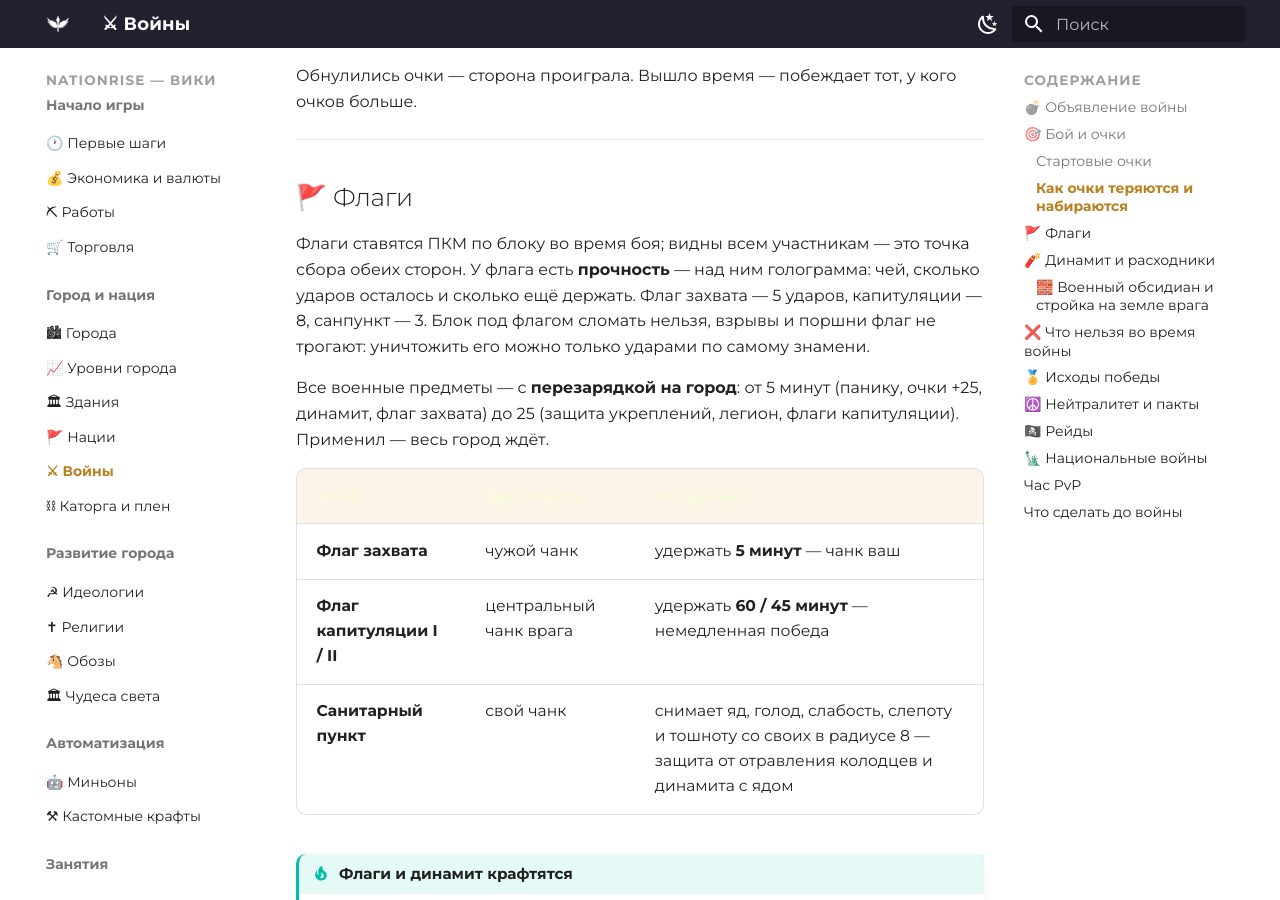
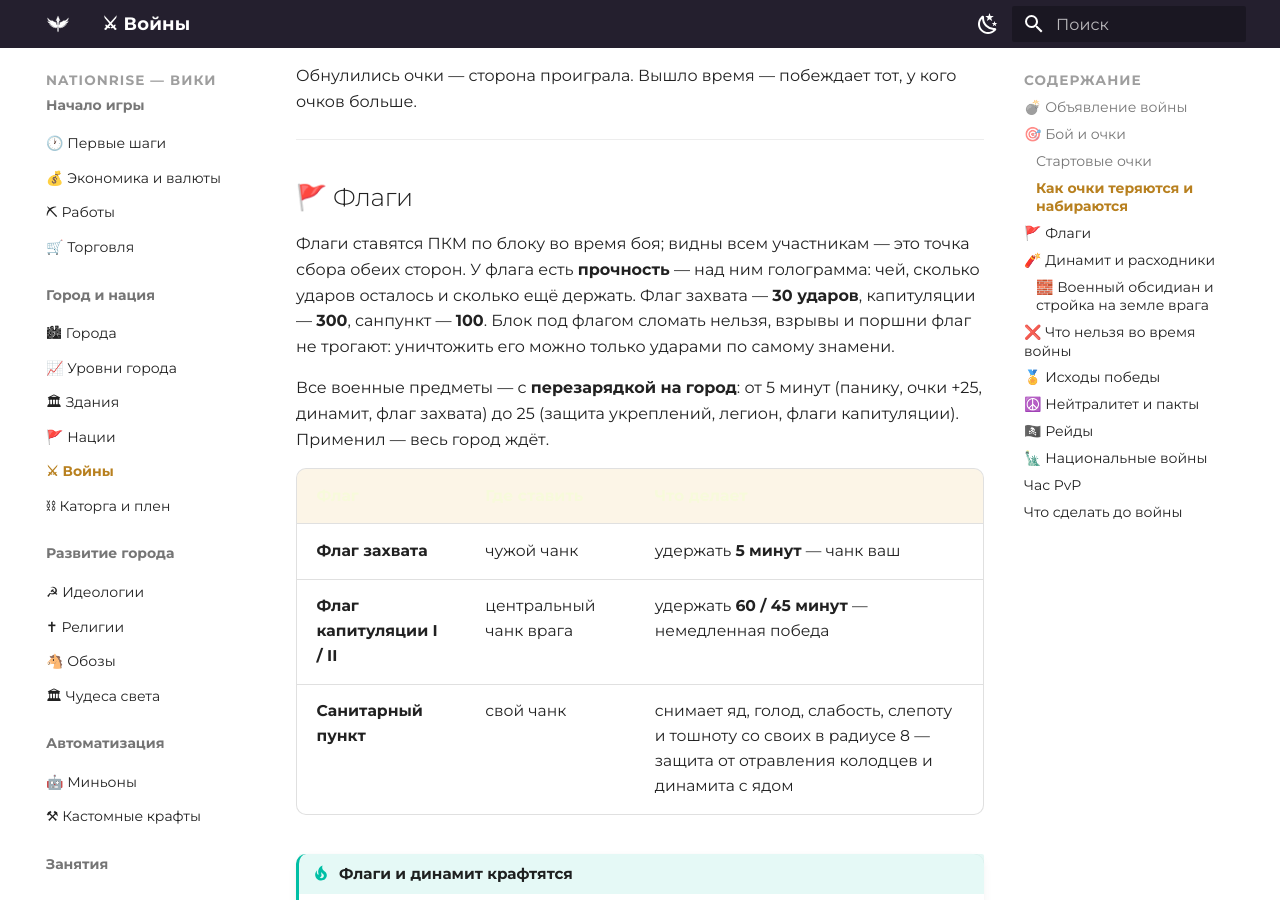
Before and after one commit to zixSSSed/NationRise-Wiki-RU, an MkDocs documentation site: the page built from docs/war.md, in a window 1280 px wide and 900 px high, scrolled down 2680 px. Built offline with MkDocs 1.6.1 and Material for MkDocs 9.7.7, drawn with Linux system fonts in a browser that asks for light colours.

Commit message:
Войны: прочность флагов 30/300/100
Co-Authored-By: Claude Opus 5 <noreply@anthropic.com>

```diff
--- a/docs/war.md
+++ b/docs/war.md
@@ -77,7 +77,7 @@
 
 Флаги ставятся ПКМ по блоку во время боя; видны всем участникам — это точка сбора обеих
 сторон. У флага есть **прочность** — над ним голограмма: чей, сколько ударов осталось и сколько
-ещё держать. Флаг захвата — 5 ударов, капитуляции — 8, санпункт — 3. Блок под флагом сломать
+ещё держать. Флаг захвата — **30 ударов**, капитуляции — **300**, санпункт — **100**. Блок под флагом сломать
 нельзя, взрывы и поршни флаг не трогают: уничтожить его можно только ударами по самому знамени.
 
 Все военные предметы — с **перезарядкой на город**: от 5 минут (панику, очки +25, динамит,
```
